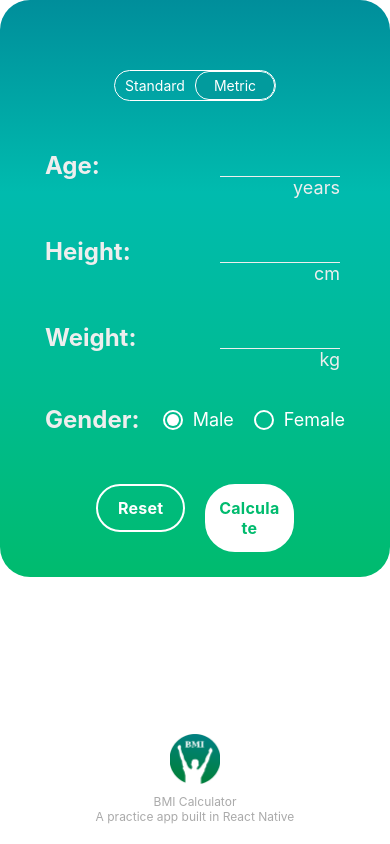
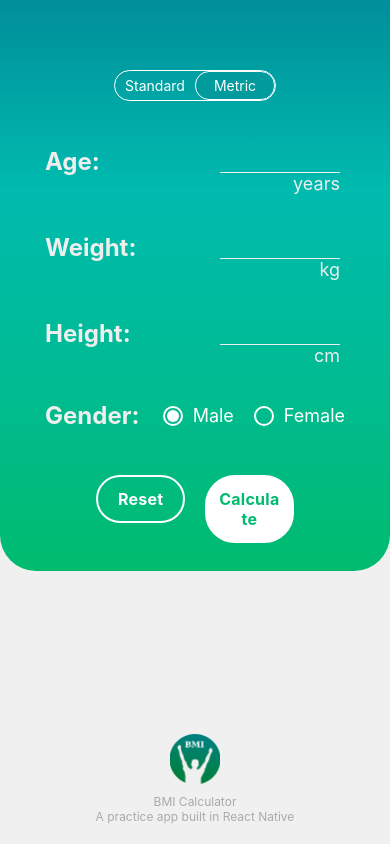
Before and after one commit to mr-shan/practice-react-native-bmi-calculator, a React Native app: screen / in a window 390 px wide. Built offline with nearby package versions, Linux system fonts and the light colour scheme.

Commit message:
Added unit selection and UI fixes

```diff
--- a/App.tsx
+++ b/App.tsx
@@ -50,5 +50,6 @@ export default function App() {
 const styles = StyleSheet.create({
   flexOne: {
     flex: 1,
+    backgroundColor: '#f0f0f0',
   },
 });
--- a/components/Calculator/ActionButtons.tsx
+++ b/components/Calculator/ActionButtons.tsx
@@ -26,7 +26,8 @@ const styles = StyleSheet.create({
   buttons: {
     flexDirection: 'row',
     gap: 20,
-    marginTop: 10,
+    marginTop: 5,
+    marginBottom: 3,
     padding: 10,
     paddingHorizontal: 25,
   },
--- a/components/GradientHoc.tsx
+++ b/components/GradientHoc.tsx
@@ -1,5 +1,5 @@
 import { LinearGradient } from 'expo-linear-gradient';
-import { StyleSheet } from 'react-native';
+import { StyleSheet, View } from 'react-native';
 import { ReactNode } from 'react';
 
 import { GRADIENT_COLORS } from '../helper/styles';
@@ -19,11 +19,14 @@ const GradientHoc = (props: IProps) => {
 const styles = StyleSheet.create({
   gradient: {
     // backgroundColor: '#00bb6e',
-    borderRadius: 30,
+    borderTopLeftRadius: 0,
+    borderTopRightRadius: 0,
+    borderRadius: 36,
     paddingTop: 70,
     alignItems: 'center',
     paddingBottom: 15,
     paddingHorizontal: 10,
+    elevation: 14
   },
 });
 
--- /dev/null
+++ b/components/InputForFeetInches.tsx
@@ -0,0 +1,97 @@
+import { StyleSheet, TextInput, View, Text } from 'react-native';
+import { useState, useEffect } from 'react';
+
+interface IProps {
+  label: string;
+  value: string;
+  unit: string;
+  onChange: (text: string) => void;
+}
+
+const InputForFeetInches = (props: IProps) => {
+  const [feet, setFeet] = useState('');
+  const [inches, setInches] = useState('');
+
+  const calculateHeight = (feet: string, inches: string) => {
+    if (feet.trim() === '' || inches.trim() === '') return;
+    const feetNum = parseInt(feet);
+    const inchesNum = parseInt(inches);
+
+    const feetIntoInches = feetNum * 12;
+    const totalInches = feetIntoInches + inchesNum;
+    const cms = totalInches * 2.54;
+    props.onChange(cms.toString())
+  }
+
+  useEffect(() => {
+    calculateHeight(feet, inches)
+  }, [feet, inches])
+
+  return (
+    <View style={styles.textInputWrapper}>
+      <Text style={styles.inputLabel}>{props.label}: </Text>
+      <View style={{flexDirection: 'row'}}>
+        <View>
+          <TextInput
+            value={feet}
+            keyboardType='numeric'
+            autoCapitalize='none'
+            autoComplete='off'
+            style={styles.textInput}
+            onChangeText={setFeet}
+          />
+          <Text style={styles.inputUnit}>feet</Text>
+        </View>
+        <View>
+          <TextInput
+            value={inches}
+            keyboardType='numeric'
+            autoCapitalize='none'
+            autoComplete='off'
+            style={styles.textInput}
+            onChangeText={setInches}
+          />
+          <Text style={styles.inputUnit}>inches</Text>
+        </View>
+      </View>
+    </View>
+  );
+};
+
+const styles = StyleSheet.create({
+  textInputWrapper: {
+    flexDirection: 'row',
+    justifyContent: 'space-between',
+    alignItems: 'center',
+    paddingHorizontal: 10,
+    paddingVertical: 5,
+    width: '100%',
+    gap: 10,
+  },
+  inputLabel: {
+    color: '#eee',
+    fontSize: 24,
+    fontWeight: 'bold',
+    marginTop: 10,
+  },
+  textInput: {
+    borderBottomColor: '#eee',
+    borderBottomWidth: 1,
+    fontSize: 36,
+    fontWeight: 'bold',
+    paddingHorizontal: 10,
+    paddingVertical: 5,
+    textAlign: 'center',
+    color: 'white',
+    width: 56,
+    marginHorizontal: 5,
+  },
+  inputUnit: {
+    color: '#eee',
+    fontSize: 18,
+    alignSelf: 'flex-end',
+    marginRight: 5
+  },
+});
+
+export default InputForFeetInches;
--- a/helper/index.ts
+++ b/helper/index.ts
@@ -32,13 +32,30 @@ interface IBmiCategoryData {
 }
 
 export const getBmiCategoryData = (bmi: number): IBmiCategoryData => {
-  if (bmi < 18.5) {
+  if (bmi <= 18.5) {
     return { type: 'Underweight', background: '#2db7c3', textColor: 'white' };
-  } else if (bmi < 24.9) {
+  } else if (bmi <= 24.9) {
     return { type: 'Healthy Weight', background: '#00bb6e', textColor: 'white' };
-  } else if (bmi < 29.9) {
+  } else if (bmi <= 29.9) {
     return { type: 'Overweight', background: '#ffc800', textColor: '#666' };
   } else {
     return { type: 'Obesity', background: '#f65858', textColor: 'white' };
   }
 };
+
+export const validateInputs = (age: number, weight: number, height: number) => {
+  let errorMessage = ''
+  if (!(age && height && weight)) {
+    errorMessage = 'Please enter all the details.';
+  }
+  if (isNaN(age)) {
+    errorMessage = 'The age you entered is not valid.';
+  }
+  if (isNaN(height)) {
+    errorMessage = 'The height you entered is not valid.';
+  }
+  if (isNaN(weight)) {
+    errorMessage = 'The weight you entered is not valid.';
+  }
+  return errorMessage;
+}
--- a/screens/BMICalculator.tsx
+++ b/screens/BMICalculator.tsx
@@ -3,10 +3,13 @@ import { useState } from 'react';
 
 import GradientHoc from '../components/GradientHoc';
 import Input from '../components/Input';
+import InputForFeetInches from '../components/InputForFeetInches';
 import RadioGroup from '../components/RadioGroup';
 import ContentSwitcher from '../components/ContentSwitcher';
 import ActionButtons from '../components/Calculator/ActionButtons';
 import Footer from '../components/Footer';
+
+import { validateInputs } from '../helper';
 
 interface IProps {
   onCalculateBMI: (
@@ -46,6 +49,8 @@ const BMICalculator = (props: IProps) => {
   };
   const unitsChangeHandler = (unitType: string) => {
     setUnitSet(unitType);
+    setHeight('');
+    setWeight('');
   };
   const resetHandler = () => {
     setAge('');
@@ -57,26 +62,18 @@ const BMICalculator = (props: IProps) => {
   const calculateHandler = () => {
     const parsedAge = parseFloat(age);
     const parsedHeight = parseFloat(height);
-    const parsedWeight = parseFloat(weight);
-    let errorMessage = ''
-    if (!(age && height && weight)) {
-      errorMessage = 'Please enter all the details.';
+    let parsedWeight = parseFloat(weight);
+    if (unitSet === 'Standard') {
+      parsedWeight /= 2.204623;
     }
-    if (isNaN(parsedAge)) {
-      errorMessage = 'The age you entered is not valid.';
-    }
-    if (isNaN(parsedHeight)) {
-      errorMessage = 'The height you entered is not valid.';
-    }
-    if (isNaN(parsedWeight)) {
-      errorMessage = 'The weight you entered is not valid.';
-    }
+    let errorMessage = validateInputs(parsedAge, parsedWeight, parsedHeight);
     if (errorMessage) {
       Alert.alert('Invalid Inputs', errorMessage)
       return;
     }
     props.onCalculateBMI(parsedAge, parsedHeight / 100, parsedWeight, gender);
   };
+  const HeightComponent = unitSet === 'Metric' ? Input : InputForFeetInches
   return (
     <View style={styles.container}>
       <GradientHoc>
@@ -93,16 +90,16 @@ const BMICalculator = (props: IProps) => {
             onChange={ageChangeHandler}
           />
           <Input
+            value={weight}
+            label='Weight'
+            unit={unitSet === 'Metric' ? 'kg' : 'pounds'}
+            onChange={weightChangeHandler}
+          />
+          <HeightComponent
             value={height}
             label='Height'
             unit='cm'
             onChange={heightChangeHandler}
-          />
-          <Input
-            value={weight}
-            label='Weight'
-            unit='kg'
-            onChange={weightChangeHandler}
           />
           <RadioGroup
             value={gender}
@@ -129,7 +126,7 @@ const styles = StyleSheet.create({
     flex: 1,
   },
   inputs: {
-    marginTop: 16,
+    marginTop: 12,
     width: 320,
   },
   textInputWrapper: {
--- a/screens/BMIResult.tsx
+++ b/screens/BMIResult.tsx
@@ -56,7 +56,7 @@ export default BMIResult;
 
 const styles = StyleSheet.create({
   container: {
-    elevation: 5,
+    elevation: 10,
     shadowColor: 'black',
     shadowOffset: { width: 0, height: 2 },
     shadowOpacity: 0.5,
@@ -83,14 +83,14 @@ const styles = StyleSheet.create({
     fontSize: 64,
     fontWeight: 'bold',
     textAlign: 'center',
-    marginBottom: 8,
+    marginBottom: 10,
   },
   category: {
     borderRadius: 10,
     shadowColor: 'black',
     shadowOffset: { width: 0, height: 0 },
-    shadowOpacity: 0.3,
-    shadowRadius: 10,
+    shadowOpacity: 0.2,
+    shadowRadius: 8,
   },
   categoryText: {
     borderRadius: 25,
@@ -103,7 +103,7 @@ const styles = StyleSheet.create({
   },
   homeButton: {
     marginTop: 25,
-    marginBottom: 5,
+    marginBottom: 14,
     width: 120,
   },
   homeButtonContent: {
```
